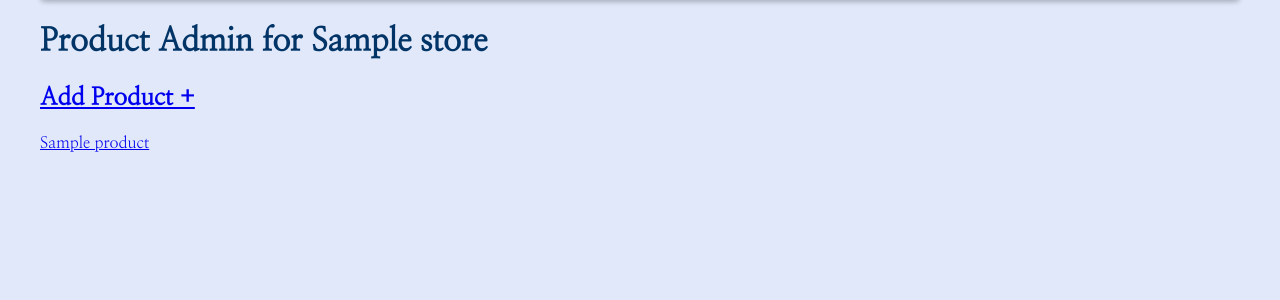
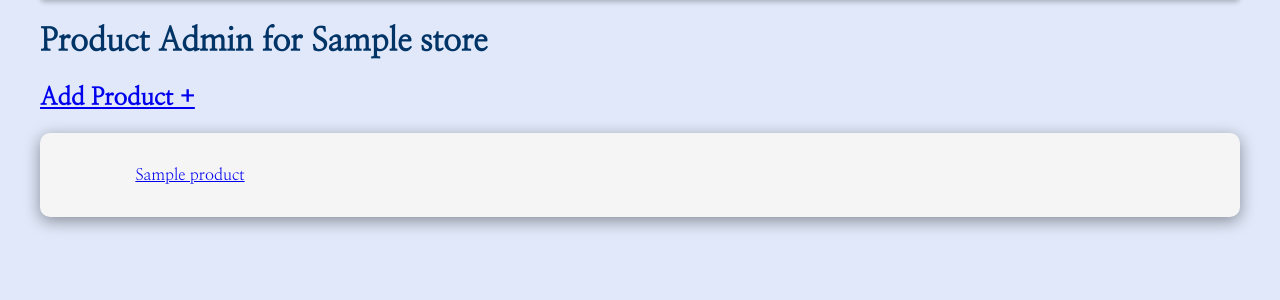
Before and after one commit to kjcioffi/django-ecommerce, a Django app: page /user-admin/store/products in a window 1280 px wide. Shown: the part 83-383 px from the top of the page. Run offline with Django 4.2, Linux system fonts and the light colour scheme; a user stored in the database is signed in; tables that the repository leaves empty hold one stand-in row (values such as "Sample post").

Commit message:
Add visual styling.

```diff
--- a/store/static/store/user-admin/product/product_admin.css
+++ b/store/static/store/user-admin/product/product_admin.css
@@ -1,3 +1,17 @@
+#products {
+    display: grid;
+    grid-template-columns: repeat(4, 1fr);
+    justify-items: center;
+    align-items: center;
+    background-color: #f5f5f5;
+    border-radius: 10px;
+    box-shadow: 0 4px 16px rgb(0, 0, 0, .4);
+}
+
+.product {
+    margin-block: 2rem;
+}
+
 #product-form {
     background-color: #f5f5f5;
     border-radius: 10px;
--- a/store/templates/store/user-admin/product/product_admin.html
+++ b/store/templates/store/user-admin/product/product_admin.html
@@ -1,4 +1,9 @@
 {% extends 'store/base.html' %}
+{% load static %}
+
+{% block stylesheet %}
+    <link rel="stylesheet" href="{% static 'store/user-admin/product/product_admin.css' %}">
+{% endblock %}
 
 {% block content %}
 
@@ -12,8 +17,10 @@
     {% endfor %}
 {% endif %}
 
+<section id="products">
 {% for product in products %}
-    <a href="{% url 'store:product_admin_modify' pk=product.pk %}">{{ product.name }}</a>
+        <a class="product" href="{% url 'store:product_admin_modify' pk=product.pk %}">{{ product.name }}</a>
 {% endfor %}
+</section>
 
 {% endblock %}
```
